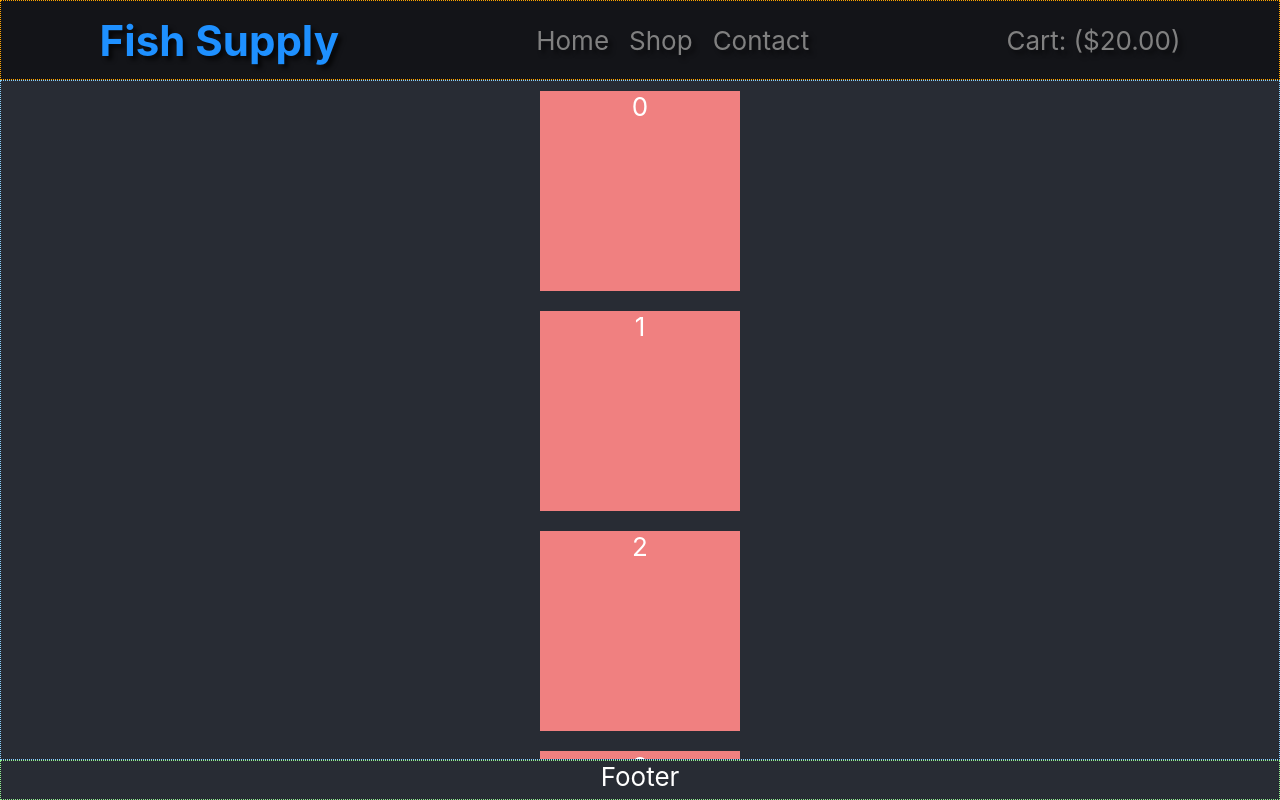
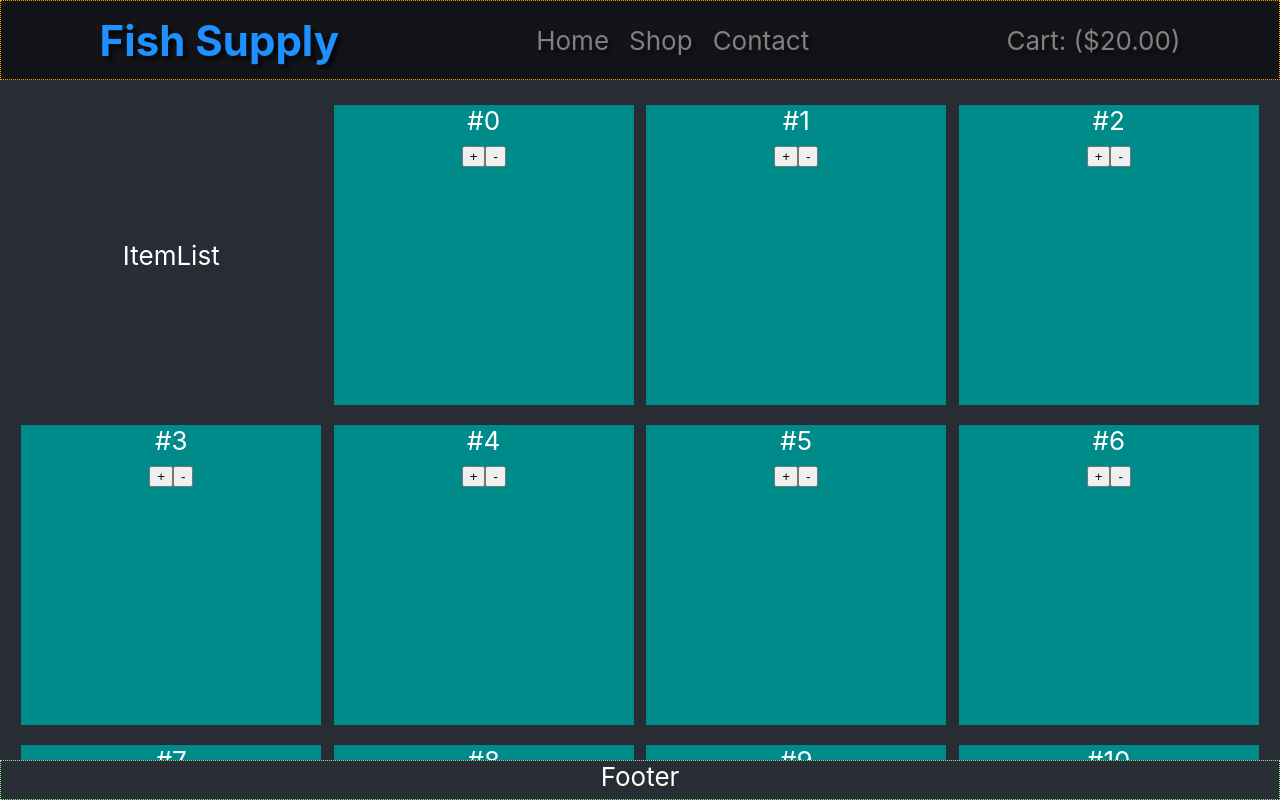
Before and after one commit to Raikho/shopping-cart, a React (Vite) app: page / in a window 1280 px wide. Built offline with nearby package versions, Linux system fonts and the light colour scheme.

Commit message:
add basic Item and ItemList components

```diff
--- a/src/components/App.css
+++ b/src/components/App.css
@@ -46,6 +46,7 @@ body {margin: 0; box-sizing: border-box;}
   border: 1px dotted orange;
 }
 
+/* DEBUG */
 .content {
   border: 1px dotted lightskyblue;
   padding: 10px;
@@ -112,6 +113,22 @@ a.active {color: var(--link-active); font-weight: bold;}
 
 /* ============================ ITEMS ============================== */
 /* ================================================================= */
+.item-list {
+  padding: 20px;
+
+  display: grid;
+  grid-template-columns: repeat(auto-fit, minmax(300px, 1fr));
+  justify-items: center;
+  align-items: center;
+  gap: 10px;
+  overflow-y: auto;
+}
+.item {
+  margin: 5px;
+  background-color: darkcyan;
+  width: 300px;
+  height: 300px;
+}
 
 /* =========================== BUTTONS ============================= */
 
--- a/src/components/App.jsx
+++ b/src/components/App.jsx
@@ -1,16 +1,19 @@
 // import { useState } from 'react'
 import './App.css';
 import Header from './Header'
+import ItemList from './ItemList'
 
 export default function App() {
 
   const arr = [];
   for (let i = 0; i < 14; i++)
-    arr.push(i);
+    arr.push({name: `#${i}`, id: i});
 
   // let isTesting = true;
   // const [testHeading, setTestHeading] = useState('Test Heading');
   // const clickHandler = () => {setTestHeading('Radical Rhinos');};
+
+  const handleChangeAmount = () => {};
 
   return (
     <div className="App">
@@ -24,14 +27,7 @@ export default function App() {
       } */}
 
       <Header title="Fish Supply" total={20}/>
-      <div className="content">
-        {arr.map(item => (
-          <div
-            key={item}
-            className="card"
-          >{item}</div>
-        ))}
-      </div>
+      <ItemList items={arr} onChangeAmount={handleChangeAmount}/>
       <div className="footer">Footer</div>
     </div>
   )
--- /dev/null
+++ b/src/components/Item.jsx
@@ -0,0 +1,16 @@
+export default function Item({ item, onChangeAmount }) {
+    const { name, id } = item;
+
+    const handleAdd = () => {onChangeAmount(id, 1)};
+    const handleSubtract = () => {onChangeAmount(id, -1)};
+
+    return (
+        <div className="item">
+            <div className="desc">
+                <div className="name">{name}</div>
+            </div>
+            <button onClick={handleAdd}>+</button>
+            <button onClick={handleSubtract}>-</button>
+        </div>
+    );
+}
--- /dev/null
+++ b/src/components/ItemList.jsx
@@ -0,0 +1,16 @@
+import Item from './Item'
+
+export default function ItemList({ items, onChangeAmount }) {
+    return (
+        <div className="item-list">
+            ItemList
+            {items.map(item => (
+                <Item
+                    key={item.id}
+                    item={item}
+                    onChangeAmount={onChangeAmount}
+                />
+            ))}
+        </div>
+    );
+}
```
Also changed, not shown: 2 other files (tests, documents, lock files or other folders).
